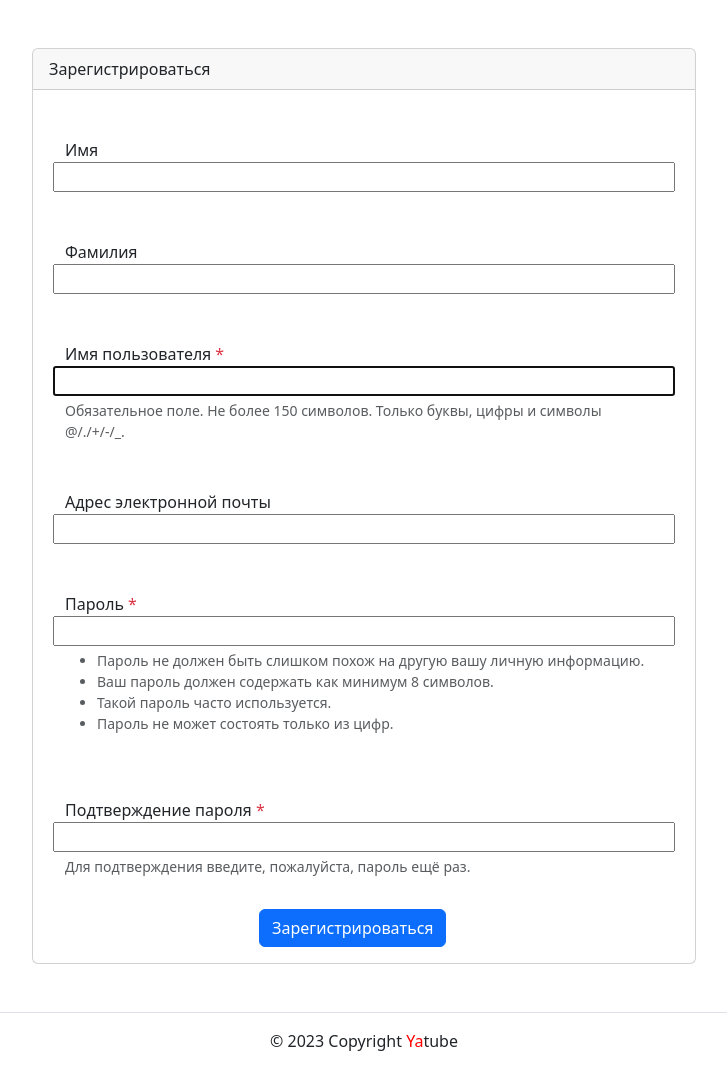
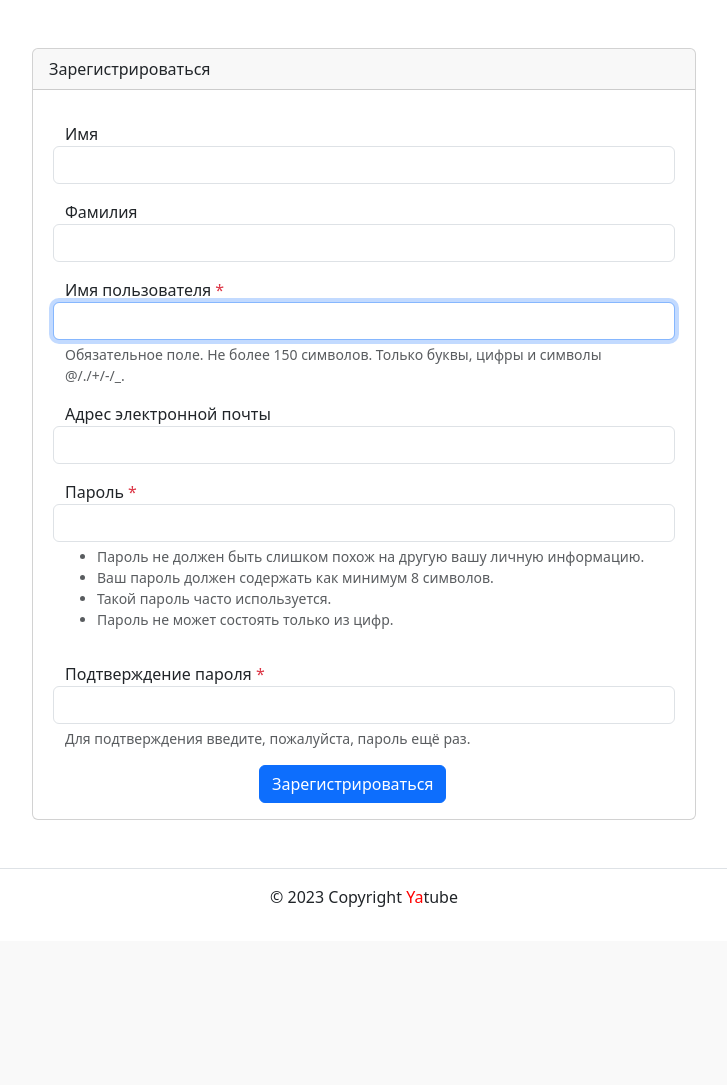
Before and after one commit to monk-time/blog_network, a Django app: page /auth/signup/ in a window 1280 px wide. Shown: the part 56-1141 px from the top of the page, without its empty margins (276-1003 px from the left). After the commit the page ends 963 px from the top, so only its background shows below. Run offline with Django 3.2, Linux system fonts and the light colour scheme; some libraries are stand-ins or nearby versions.

Commit message:
Создание фильтра

```diff
--- /dev/null
+++ b/yatube/core/templatetags/user_filters.py
@@ -0,0 +1,8 @@
+from django import template
+
+register = template.Library()
+
+
+@register.filter
+def addclass(field, css):
+    return field.as_widget(attrs={'class': css})
--- a/yatube/templates/users/signup.html
+++ b/yatube/templates/users/signup.html
@@ -13,6 +13,7 @@
             Зарегистрироваться
           </div>
           <div class="card-body">
+            {% load user_filters %}
             {% if form.errors %}
               {% for field in form %}
                 {% for error in field.errors %}
@@ -31,14 +32,14 @@
             <form method="post" action="{% url 'users:signup' %}">
               {% csrf_token %}
               {% for field in form %}
-                <div class="form-group row my-3 p-3">
+                <div class="form-group row my-3 px-3">
                   <label for="{{ field.id_for_label }}">
                     {{ field.label }}
                     {% if field.field.required %}
                       <span class="required text-danger">*</span>
                     {% endif %}
                   </label>
-                  {{ field }}
+                  {{ field|addclass:'form-control' }}
                   {% if field.help_text %}
                     <small id="{{ field.id_for_label }}-help"
                       class="form-text text-muted">
```
Also changed, not shown: yatube/core/templatetags/__init__.py (added).
